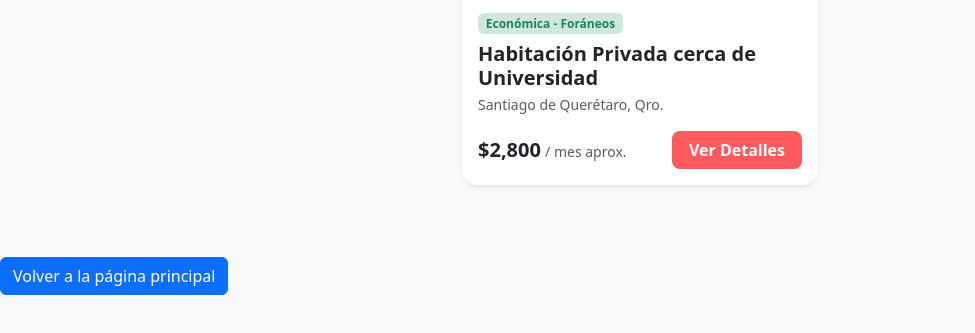
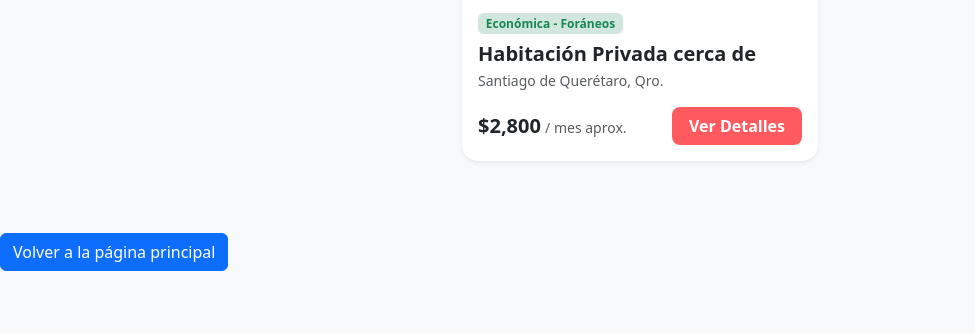
Before and after one commit to manu23w505/pruebas-paginas, a plain HTML site: page otraopcion.html in a window 1280 px wide. Shown: the part 425-758 px from the top of the page, without its empty margins (0-975 px from the left). Drawn offline with nearby package versions, Linux system fonts and the light colour scheme; a script that the page names is missing.

```diff
--- a/otraopcion.html
+++ b/otraopcion.html
@@ -45,7 +45,7 @@
 
                     <div class="card-body d-flex flex-column">
                         <span class="badge bg-success-subtle text-success align-self-start mb-2">Económica - Foráneos</span>
-                        <h5 class="card-title fw-bold mb-1">Habitación Privada cerca de Universidad</h5>
+                        <h5 class="card-title fw-bold mb-1">Habitación Privada cerca de </h5>
                         <p class="text-muted small mb-3">Santiago de Querétaro, Qro.</p>
 
                         <div class="d-flex justify-content-between align-items-center mt-auto">
```
